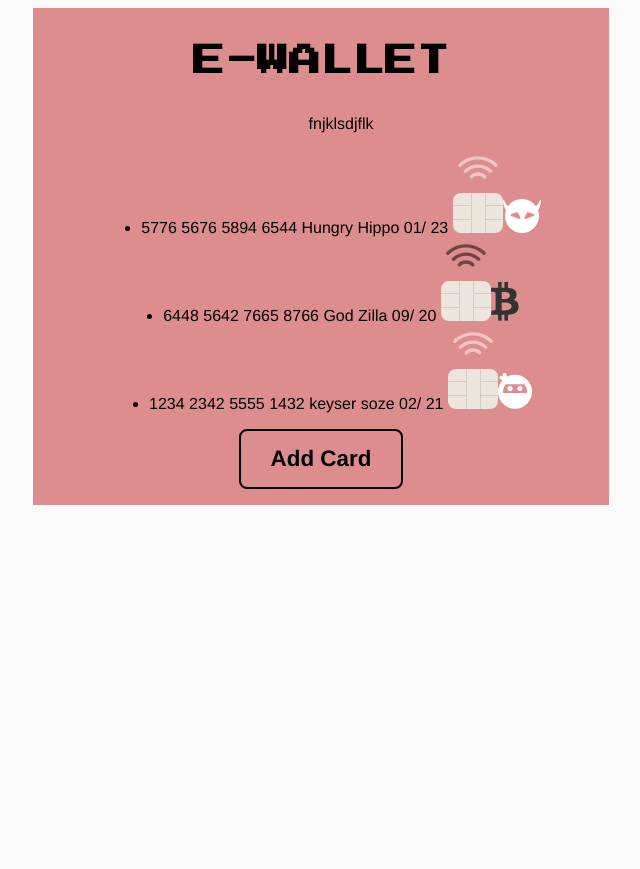
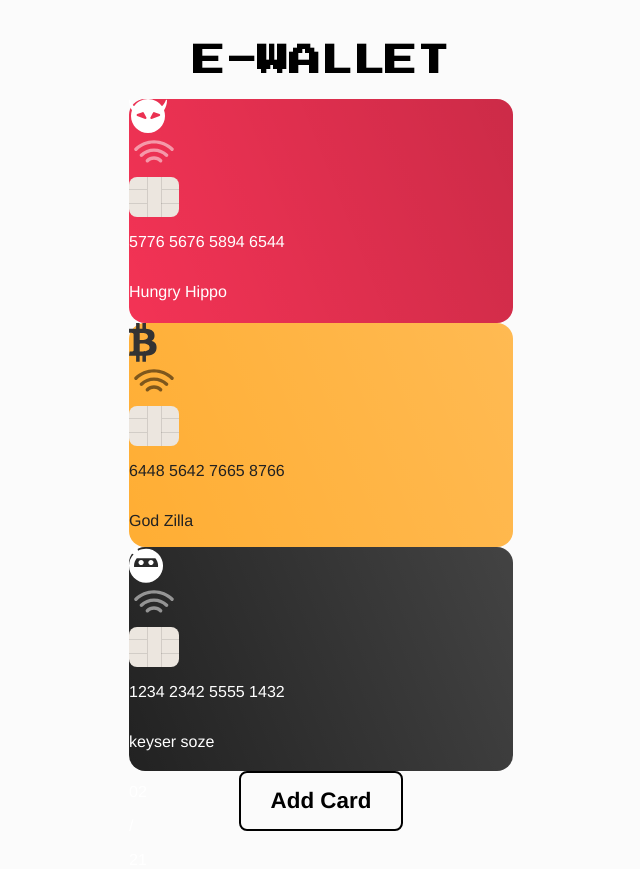
Before and after one commit to Artur-Hoppner/E-Wallet-Vue, a Vue app: page / in a window 1280 px wide. Shown: the whole page, without its empty margins (319-959 px from the left). Before the commit the page ends 800 px from the top, so only its background shows below. Built offline with nearby package versions, Linux system fonts and the light colour scheme.

Commit message:
added V-bind class to vendor in card.vue

```diff
--- a/src/App.vue
+++ b/src/App.vue
@@ -11,7 +11,6 @@
   font-family: Avenir, Helvetica, Arial, sans-serif;
   -webkit-font-smoothing: antialiased;
   -moz-osx-font-smoothing: grayscale;
-  background-color: rgb(221, 141, 141);
   width: 36rem;
   padding: 1rem;
   box-sizing: border-box;
@@ -21,8 +20,7 @@ body {
   background-color: rgb(251, 251, 251);
   display: flex;
   justify-content: center;
-
-
+  align-items: center;
 }
 
 // AddCard link and Create card link
--- a/src/components/Card.vue
+++ b/src/components/Card.vue
@@ -5,19 +5,23 @@
 
 
 
-      <ul class="cardlist">
-        <p>fnjklsdjflk</p>
-         <li
-          v-for="cardlist in creditcards" :key="cardlist.id">
-          {{ cardlist.cardnumber }}
-          {{ cardlist.cardholdername }}
-          {{ cardlist.month }}/
-          {{ cardlist.year }}
+      <section class="outercontainer">
+         <article
+            class="cardcontainer" v-bind:class="cardlist.vendor"
+            v-for="cardlist in creditcards" :key="cardlist.id" alt="basecolor">
+
+          <img v-bind:src="require('@/assets/vendor-' + cardlist.vendor +  '.svg')"/>
           <img v-if="cardlist.vendor == 'bitcoin'" src="@/assets/chip-dark.svg" alt="Dark Chip Logo">
           <img v-if="cardlist.vendor !== 'bitcoin'" src="@/assets/chip-light.svg" alt="Light Chip Logo">
-          <img v-bind:src="require('@/assets/vendor-' + cardlist.vendor +  '.svg')">
-         </li>
-      </ul>
+
+          <p>{{ cardlist.cardnumber }}</p>
+          <p>{{ cardlist.cardholdername }}</p>
+          <p>{{ cardlist.month }}</p>/
+          <p>{{ cardlist.year }}</p>
+
+
+         </article>
+      </section>
 
 
   </article>
@@ -37,7 +41,8 @@ export default {
     computed: {
         creditcards(){
             return this.$root.$data.cardlist
-        }
+        },
+
       },
       method: {
       }
@@ -48,10 +53,43 @@ export default {
 </script>
 
 <style>
+.outercontainer {
+  display: flex;
+  flex-direction: column;
+  align-items: center;
+}
+.cardcontainer {
+    display: grid;
+    grid-column: auto/span 2;
+    grid-row: auto/span 2;
+    /* display: flex;
+    align-items: center;
+    flex-direction: column;
+    align-items: center; */
+    width: 24rem;
+    height: 14rem;
+    border-radius: 1rem;
 
-.cardlist {
-    display: flex;
-    flex-direction: column;
-    align-items: center;
+
 }
+    .basecolor {
+        background: linear-gradient(237.75deg,hsla(0,0%,100%,.24),hsla(0,0%,100%,0)),#d0d0d0;
+    }
+    .bitcoin {
+        background: linear-gradient(.689turn,hsla(0,0%,100%,.15),hsla(0,0%,100%,0) 99.07%),#ffae34;
+        color: #222;
+    }
+    .blockchain {
+        background: linear-gradient(248.52deg,rgba(0,0,0,.15) 1.49%,transparent),#8b58f9;
+        color: #fff;
+    }
+    .evil {
+        background: linear-gradient(248.3deg,rgba(0,0,0,.16),transparent),#f33355;
+        color: #fff;
+    }
+
+    .ninja {
+        background: linear-gradient(248.3deg,hsla(0,0%,100%,.15),hsla(0,0%,100%,0)),#222;
+        color: #fff;
+    }
 </style>
--- a/src/components/Cardform.vue
+++ b/src/components/Cardform.vue
@@ -44,8 +44,8 @@
 <select name="Vendor" v-model="card.vendor">
     <option value="bitcoin">Bitcoin Inc</option>
     <option value="blockchain">Blockchain Ink</option>
-    <option value="bvil">Evil Corp</option>
-    <option value="binja">Ninja Bank</option>
+    <option value="evil">Evil Corp</option>
+    <option value="ninja">Ninja Bank</option>
 </select>
 
 <button v-bind="card" v-on:click="addcard">klicka</button>
--- a/src/views/Home.vue
+++ b/src/views/Home.vue
@@ -18,11 +18,7 @@ export default {
   components: {
     Top,
     Card,
-
   },
-
-
-
 }
 </script>
 
```
